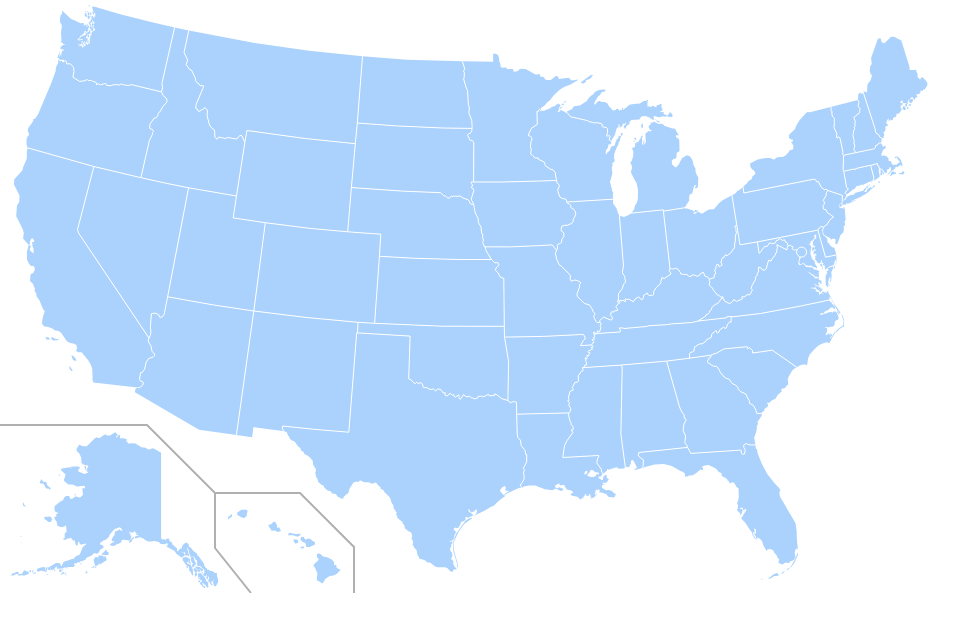
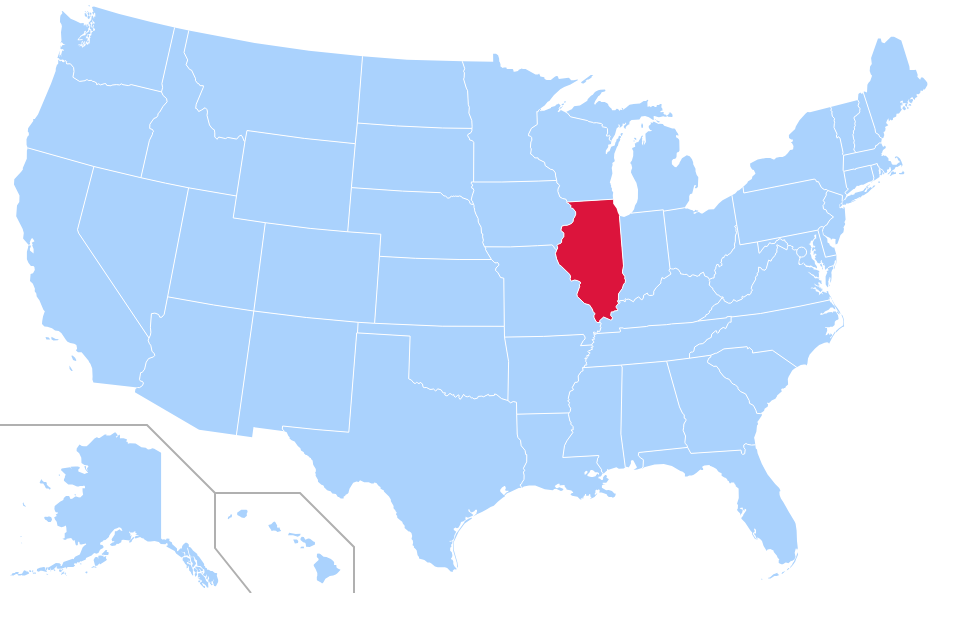
Before and after one commit to MakoMitsuki/lcp360-svg-map, a React (Create React App) app in the folder lpc-360-svg-map/: page / in a window 1280 px wide. Shown: the top 632 px of the page, without its empty margins (0-979 px from the left). Built offline with nearby package versions, Linux system fonts and the light colour scheme.

Commit message:
I DID THINGS THAT WORK!

```diff
--- a/lpc-360-svg-map/src/App.css
+++ b/lpc-360-svg-map/src/App.css
@@ -28,6 +28,10 @@
   color: #61dafb;
 }
 
+.highlighted {
+  fill:crimson;
+}
+
 @keyframes App-logo-spin {
   from {
     transform: rotate(0deg);
--- a/lpc-360-svg-map/src/App.js
+++ b/lpc-360-svg-map/src/App.js
@@ -1,4 +1,3 @@
-import logo from './logo.svg';
 import './App.css';
 import { Map } from "./components/Map.js";
 
--- a/lpc-360-svg-map/src/components/Map.js
+++ b/lpc-360-svg-map/src/components/Map.js
@@ -7,6 +7,7 @@ export class Map extends React.Component {
         this.state = {
             highlighted: "il"
         };
+        this.svgMap = React.createRef();
     }
 
     setHighlight(usState) {
@@ -15,10 +16,15 @@ export class Map extends React.Component {
         });
     }
 
+    componentDidMount() {
+        var path = document.getElementsByClassName('il')[0];
+        path.classList.add('highlighted');
+    }
+
     render() {
         return (
             <div>
-                <UsSvg />
+                <UsSvg ref={this.svgMap}/>
             </div>
         );
     }
```
Also changed, not shown: lpc-360-svg-map/src/data/map.svg, 1 other file (tests, documents, lock files or other folders).
